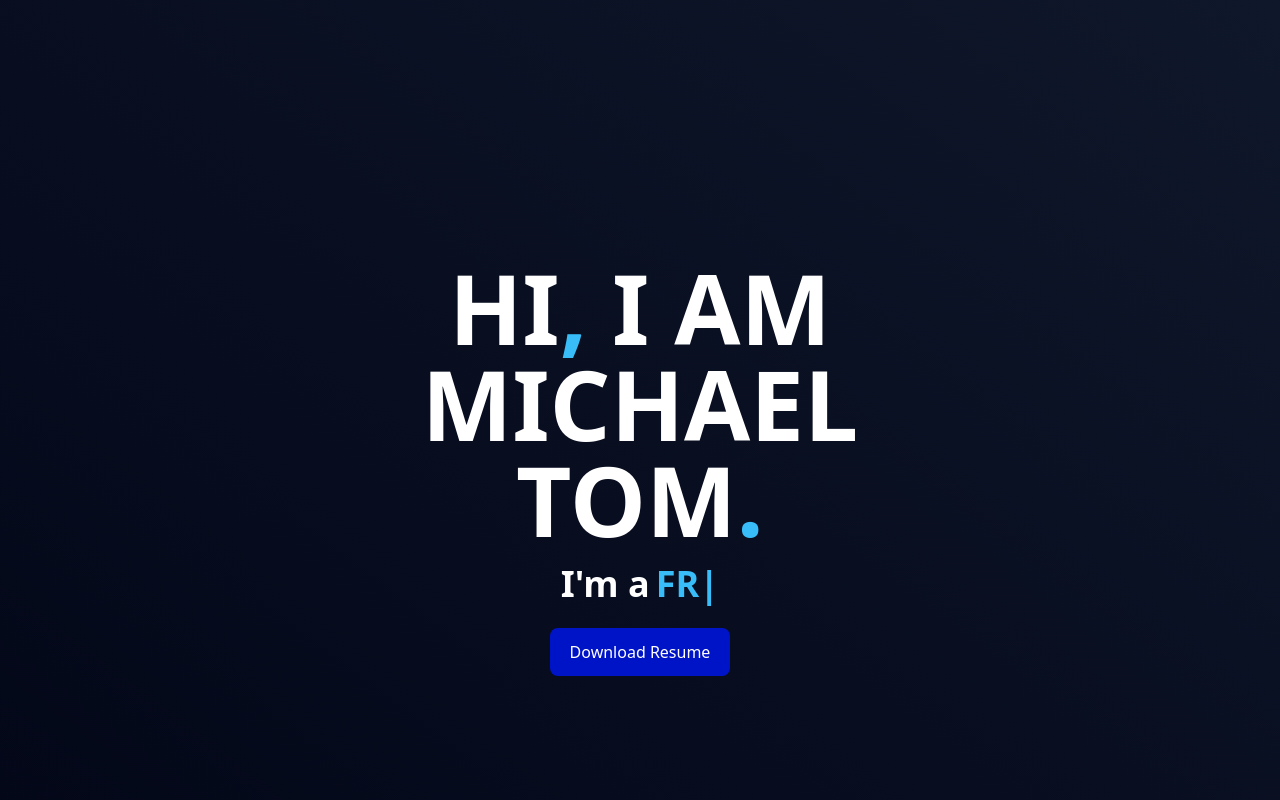
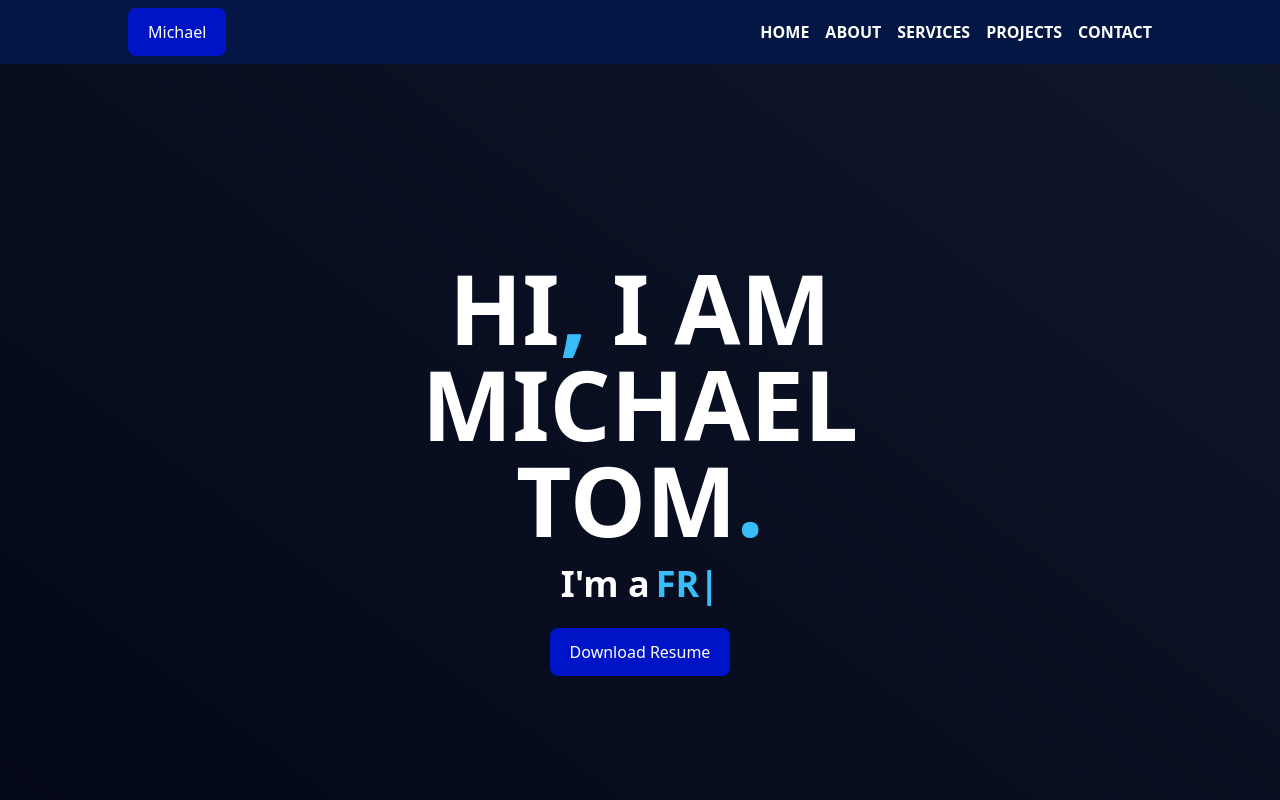
Before and after one commit to michaeltom1/myWebpage, a React (Vite) app: page / in a window 1280 px wide. Shown: the top 800 px of the page. Built offline with nearby package versions, Linux system fonts and the light colour scheme.

Commit message:
vercelPathFix

```diff
--- a/src/Home.jsx
+++ b/src/Home.jsx
@@ -1,14 +1,14 @@
-// import NavBar from "./components/NavBar";
-import Footer from "./components/Footer";
-import Hero from "./components/home/Hero";
-import About from "./components/home/About";
-import Services from "./components/home/Services";
-import Projects from "./components/home/Projects";
-import Contact from "./components/home/Contact";
+import NavBar from "./Components/NavBar";
+import Footer from "./Components/Footer";
+import Hero from "./Components/home/Hero";
+import About from "./Components/home/About";
+import Services from "./Components/home/Services";
+import Projects from "./Components/home/Projects";
+import Contact from "./Components/home/Contact";
 const Home = () => {
   return (
     <>
-      {/* <NavBar /> */}
+      <NavBar />
       <Hero />
       <About />
       <Services />
```
